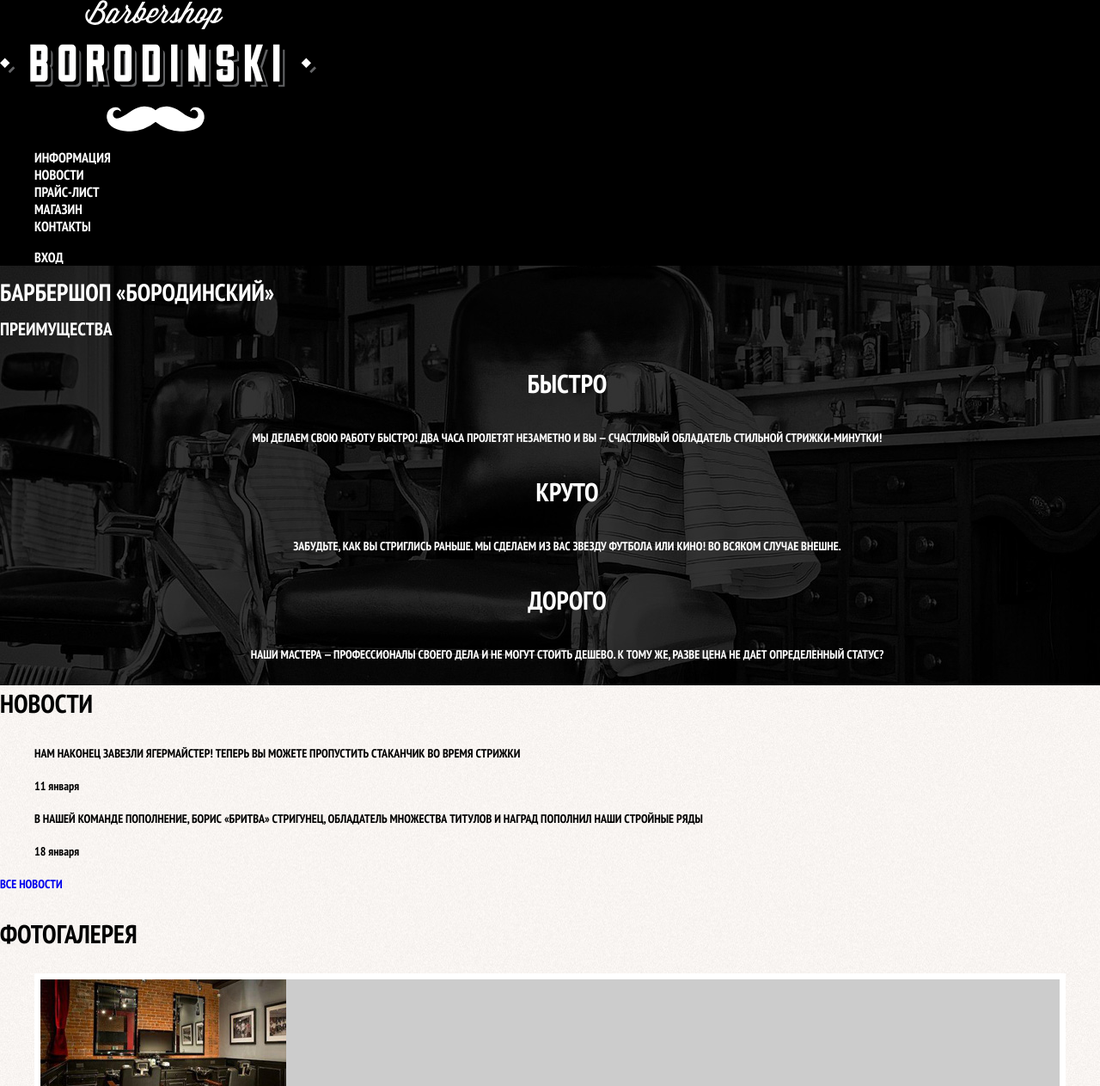
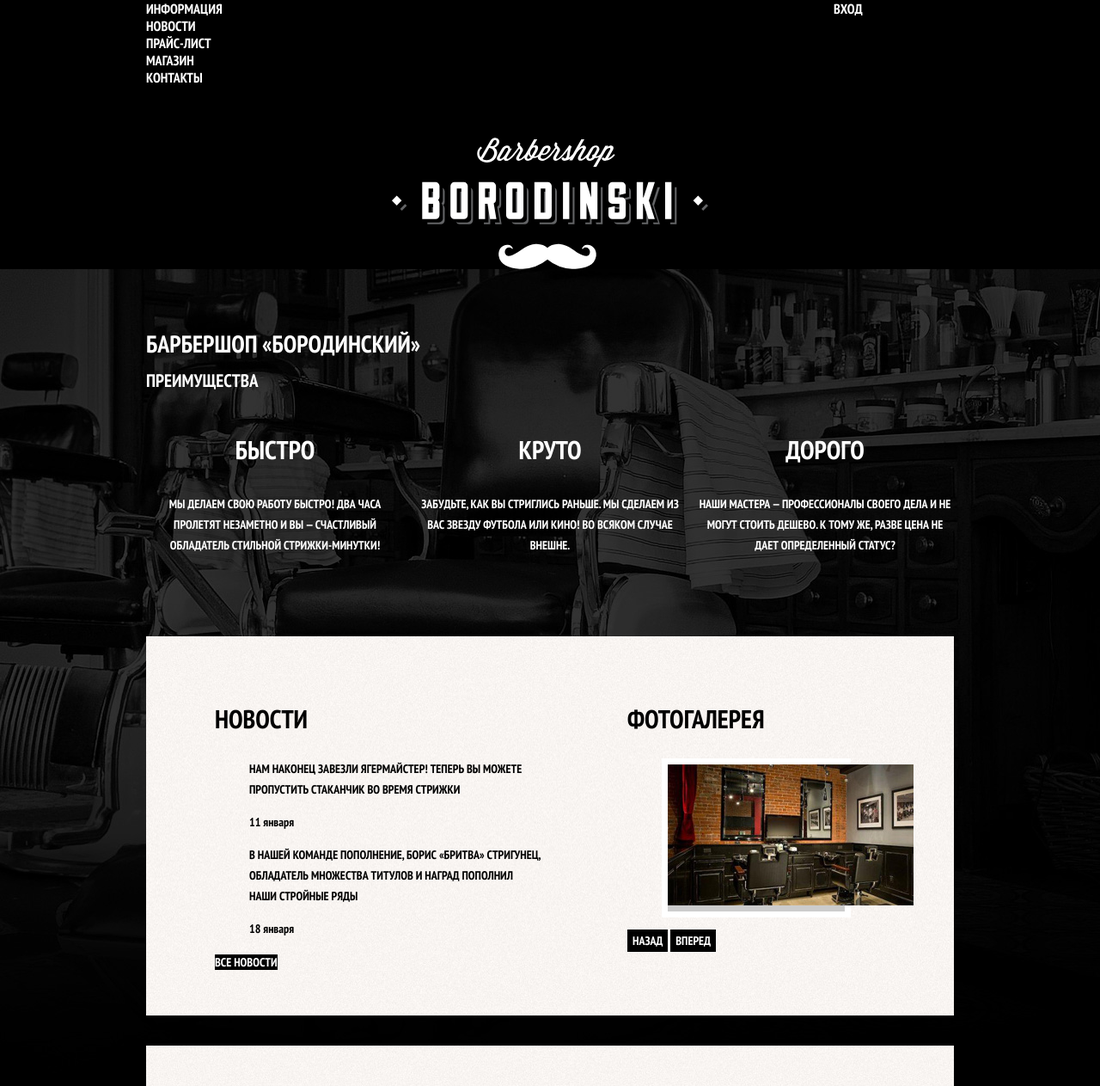
Before and after one commit to novaroman/221412-barbershop-25, a plain HTML site: page index.html in a window 1280 px wide. Shown: the top 1263 px of the page at 86% size. Drawn offline with nearby package versions, Linux system fonts and the light colour scheme; files whose address does not match are found by name.

Commit message:
Сетка крупных блоков

```diff
--- a/css/style.css
+++ b/css/style.css
@@ -356,3 +356,144 @@ a {
 .restore:focus {
     text-decoration: none;
 }
+
+
+.main-header {
+    margin-bottom: 75px;
+
+    min-height: 285px;
+}
+
+.main-navigation {
+    display: flex;
+    flex-direction: column;
+    align-items: center;
+
+    min-height: 285px;
+}
+
+.main-header-logo {
+    order: 2;
+    width: 368px;
+    height: 153px;
+}
+
+.site-navigation {
+    width: 620px;
+    margin: 0;
+    padding: 0;
+
+    list-style: none;
+}
+
+.user-navigation {
+    width: 140px;
+    margin: 0;
+    padding: 0;
+
+    list-style: none;
+    min-height: 70px;
+}
+
+.main-navigation-wrapper {
+    width: 100%;
+    margin-bottom: 60px;
+
+    min-height: 70px;
+}
+
+.container {
+    width: 940px;
+    margin: 0 auto;
+    padding: 0 10px;
+}
+
+.main-navigation-wrapper .container {
+    display: flex;
+    justify-content: space-between;
+}
+
+.features {
+    margin-bottom: 80px;
+}
+
+.features-list {
+    display: flex;
+    justify-content: space-between;
+    margin: 0;
+    padding: 0;
+
+    list-style: none;
+
+    min-height: 170px;
+}
+
+.feature-item {
+    width: 300px;
+
+    min-height: 170px;
+}
+
+.news {
+    width: 380px;
+
+    min-height: 315px;
+}
+
+.gallery {
+    width: 300px;
+
+    min-height: 315px;
+}
+
+.contacts {
+    width: 380px;
+
+    min-height: 295px;
+}
+
+.appointment {
+    width: 300px;
+
+    min-height: 340px;
+}
+
+.index-columns {
+    display: flex;
+    justify-content: space-between;
+    margin-bottom: 35px;
+
+    padding: 50px 80px;
+}
+
+.main-footer {
+    padding: 60px 0;
+    margin-top: 65px;
+
+    min-height: 180px;
+}
+
+.footer-contacts {
+    width: 320px;
+    margin: 0;
+    margin-right: 80px;
+
+    min-height: 100px;
+}
+
+.footer-social {
+    width: 145px;
+    min-height: 100px;
+}
+
+.footer-copyright {
+    width: 150px;
+    margin: 0;
+    margin-left: auto;
+
+    min-height: 100px;
+}
+
+.main-footer .container {
+    display: flex;
+}
--- a/index.html
+++ b/index.html
@@ -13,6 +13,8 @@
         <a class="main-header-logo">
           <img src="img/index-logo.svg" width="368" height="153" alt="Логотип барбершопа «Бородинский»">
         </a>
+        <div class="main-navigation-wrapper">
+          <div class="container">
             <ul class="site-navigation">
               <li><a href="info.html">Информация</a></li>
               <li><a href="news.html">Новости</a></li>
@@ -25,6 +27,8 @@
                 <a class="login-link" href="login.html">Вход</a>
               </li>
             </ul>
+          </div>
+        </div>
       </nav>
     </header>
 
@@ -61,7 +65,7 @@
               <time datetime="2016-01-18">18 января</time>
             </li>
           </ul>
-          <a class="buttom" href="news.html">Все новости</a>
+          <a class="button" href="news.html">Все новости</a>
         </section>
 
         <section class="gallery">
@@ -123,6 +127,7 @@
     </main>
 
     <footer class="main-footer">
+      <div class="container">
         <p class="footer-contacts">
           Барбершоп «Бородинский»<br>
           Адрес: г. Санкт-Петербург, Б. Конюшенная, д. 19/8<br>
@@ -141,6 +146,7 @@
           <b>Разработано:</b>
           <a class="button" href="https://htmlacademy.ru">HTML Academy</a>
         </p>
+      </div>
     </footer>
 
     <section class="modal modal-login">
```
Lines whose indentation alone changed are shown as unchanged.
